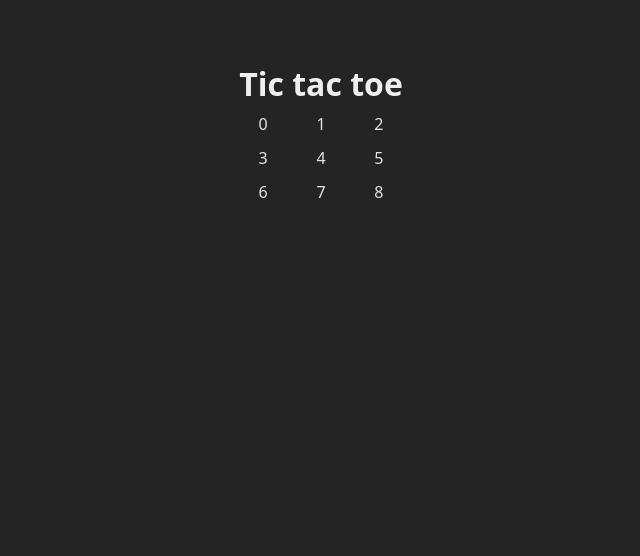
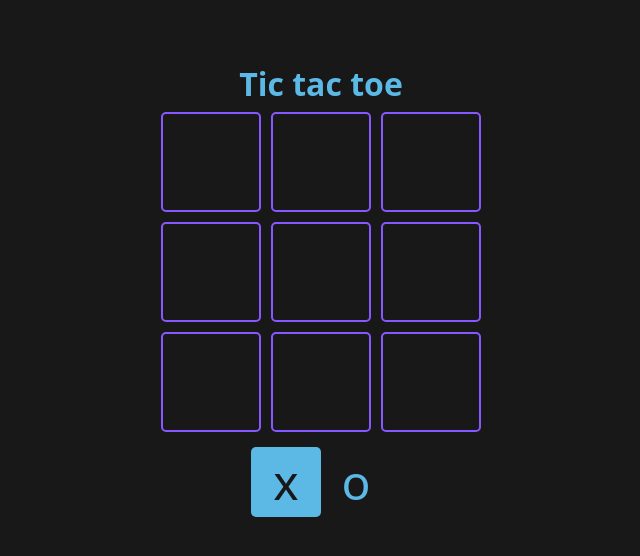
Before and after one commit to biankacode/react-desde-cero, a React (Vite) app in the folder projects/02-tic-tac-toe/: page / in a window 1280 px wide. Shown: the top 556 px of the page, without its empty margins (319-959 px from the left). Built offline with nearby package versions, Linux system fonts and the light colour scheme.

Commit message:
Se agrego la logica del juego

```diff
--- a/projects/02-tic-tac-toe/src/App.jsx
+++ b/projects/02-tic-tac-toe/src/App.jsx
@@ -1,27 +1,140 @@
+import { useState } from 'react'
 import './App.css'
+/* import Suma from "./ejemplo"; */
+
+
 const TURNS = {
   X: 'x',
   O: 'o'
 }
-const board = Array(9).fill(null)
+// Este es el cuadrado del tablero,children: lo que tiene adentro el tablero
+//updateBoard:cuando agamos clic se actualiza el tablero
+const Square = ({children, isSelected, updateBoard, index}) => {
+  const className = `square ${isSelected ? 'is-selected' : ''}`
+  console.log(className);
 
+  const handelClick = () => {
+    updateBoard(index)
+  }
+
+
+ return (
+  <div onClick={handelClick} className={className}>
+    {children}
+  </div>
+ )
+}
+
+const WINER_COMBOS = [
+  [0,1,2],
+  [3,4,5],
+  [6,7,8],
+  [0,3,6],
+  [1,4,7],
+  [2,5,8],
+  [0,4,8],
+  [2,4,6],
+]
+
+// Aqui se dibuja el tableroInstalar para borde
 function App() {
+  const [board ,setBoard] = useState(Array(9).fill(null))
+  console.log('board', {board})
+ //primera pocicion el valor del estado, segunda posicion como se actusliza el estado
+  const [turn, setTurn] = useState (TURNS.X)
+
+  const [winner, setWiner]= useState(null)//null: ganador// false:empate
+
+  const checkWinner = (boardToCheck)=>{
+    //Con esto revisamos todas las convinaciones ganadoras
+    //Para ver si gano X u O
+    for (const combo of WINER_COMBOS){
+      const [a,b,c] = combo
+      if (
+        boardToCheck[a] &&
+        boardToCheck[a] === boardToCheck[b]&&
+        boardToCheck[a] === boardToCheck[c]
+      ) {
+        return boardToCheck[a]
+      }
+    }
+    //
+    return null
+  }
+
+  const updateBoard = (index) => {// esta function se va a encargar de actualiza y pasar estados
+
+    if (board[index] || winner) return //No actualizamos esta posicion si ya tiene algo
+
+    //actualizar el tablero
+    console.log("Updateboard", {index})
+    const newBord = [...board] // copia del array de forma superficial!
+    newBord[index] = turn// el newBor que recibe el indice, con el valor de turn actual X, O
+    console.log('newBoard', {newBord})
+    setBoard(newBord)
+    //Cambiar el turno
+    const newTurn = turn === TURNS.X ? TURNS.O : TURNS.X
+    console.log("Current Turn", {turn}, "newTurn", {newTurn})
+    setTurn(newTurn)
+    // Revisar si hay un ganador
+    const newWinnwer = checkWinner(newBord)
+    if (newWinnwer) {
+      setWiner(()=>{
+        return newWinnwer
+     })
+    }
+  }
+
   return (
     <main className='board'>
       <h1>Tic tac toe</h1>
       <section className='game'>
-        {
+        { //Se reenderiza con el .map por que devuelbe un array
           board.map((_, index)=>{
             return(
-              <div className='cell' key={index}>
-                <span className='cell_content'>
-                  {index}
-                </span>
-              </div>
+              <Square
+                key={index} /* Identificador de cada elemento */
+                index={index}
+                updateBoard = {updateBoard}//Se ejecuta cuando se haga click
+              >
+               {board[index]} {/* Muestra el interior de los cuadros */}
+              </Square>
             )
           })
         }
       </section>
+
+      <section className='turn'>
+        <Square isSelected={turn === TURNS.X}>
+          {TURNS.X}
+        </Square>
+
+        <Square isSelected={turn === TURNS.O}>
+          {TURNS.O}
+        </Square>
+
+      </section>
+      {
+        winner !== null && (
+          <section className='winner' >
+            <div className='text'>
+              <h2>
+                {
+                  winner === false
+                    ? 'Empate'
+                    : 'Gano:'
+                }
+              </h2>
+              <header className='win'>
+                  winner && <Square>{winner}</Square>
+              </header>
+              <footer>
+                <button>Empezar de nuevo</button>
+              </footer>
+            </div>
+          </section>
+        )
+      }
     </main>
   )
 }
--- a/projects/02-tic-tac-toe/src/index.css
+++ b/projects/02-tic-tac-toe/src/index.css
@@ -5,8 +5,8 @@
   font-weight: 400;
 
   color-scheme: light dark;
-  color: rgba(255, 255, 255, 0.87);
-  background-color: #242424;
+  color: #5CB8E4;
+  background-color: #181818;
 
   font-synthesis: none;
   text-rendering: optimizeLegibility;
@@ -36,7 +36,7 @@ body {
 }
 
 .board h1 {
-  color: #eee;
+  color: #5CB8E4;
   margin-bottom: 16px;
 }
 
@@ -71,6 +71,7 @@ body {
   width: fit-content;
   position: relative;
   border-radius: 10px;
+  color: #5CB8E4;
 }
 
 .turn .square,
@@ -82,8 +83,8 @@ body {
 }
 
 .square.is-selected {
-  color: #fff;
-  background: #09f;
+  color: #181818;
+  background: #5CB8E4;
 }
 
 .winner {
@@ -113,7 +114,7 @@ body {
 .winner .win {
   margin: 0 auto;
   width: fit-content;
-  border: 2px solid #eee;
+  border: 2px solid #5CB8E4;
   border-radius: 10px;
   display: flex;
   gap: 15px;
@@ -122,7 +123,7 @@ body {
 .square {
   width: 100px;
   height: 100px;
-  border: 2px solid #eee;
+  border: 2px solid #8758FF;
   border-radius: 5px;
   display: grid;
   place-items: center;
```
Also changed, not shown: 1 other file (tests, documents, lock files or other folders).
